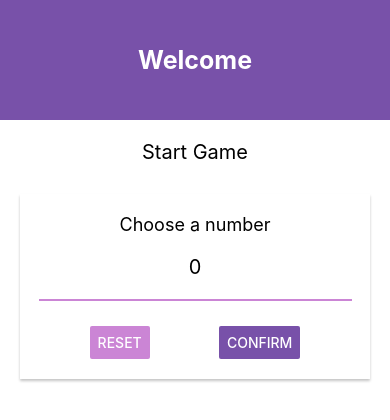
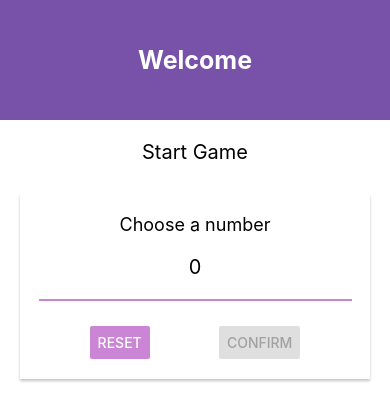
Before and after one commit to MustaCH/Switch_GarciaPoletti, a React Native app: screen / in a window 390 px wide. Shown: the top 420 px of the page. Built offline with nearby package versions, Linux system fonts and the light colour scheme.

Commit message:
switch screens added

```diff
--- a/src/components/index.js
+++ b/src/components/index.js
@@ -1,2 +1,3 @@
 export { default as Header } from "./header/index";
 export { default as Card } from "./card/index";
+export { default as NumberContainer } from "./number-container/index";
--- /dev/null
+++ b/src/components/number-container/index.jsx
@@ -0,0 +1,13 @@
+import React from "react";
+import { styles } from "./styles";
+import { View, Text } from "react-native";
+
+const NumberContainer = ({ number }) => {
+  return (
+    <View style={styles.container}>
+      <Text style={styles.number}>{number}</Text>
+    </View>
+  );
+};
+
+export default NumberContainer;
--- /dev/null
+++ b/src/components/number-container/styles.js
@@ -0,0 +1,22 @@
+import { StyleSheet } from "react-native";
+import { theme } from "../../constants";
+
+export const styles = StyleSheet.create({
+  container: {
+    width: 60,
+    height: 60,
+    backgroundColor: theme.colors.secundary,
+    justifyContent: "center",
+    alignItems: "center",
+    borderWidth: 2,
+    borderColor: theme.colors.primary,
+    borderRadius: 50,
+    marginVertical: 10,
+  },
+
+  number: {
+    fontSize: 25,
+    fontWeight: "bold",
+    color: theme.colors.white,
+  },
+});
--- a/src/index.jsx
+++ b/src/index.jsx
@@ -1,11 +1,24 @@
 import { View } from "react-native";
-import { StartGame } from "./screens/index";
+import { Game, StartGame } from "./screens/index";
 import { styles } from "./styles";
+import { useState } from "react";
+import { Header } from "./components";
 
 export default function App() {
+  const [userNumber, setUserNumber] = useState(null);
+
+  const onStartGame = (number) => {
+    setUserNumber(number);
+  };
+
+  const headerTitle = userNumber ? "Game" : "Welcome";
+
+  const Content = () =>
+    userNumber ? <Game /> : <StartGame onStartGame={onStartGame} />;
   return (
     <View style={styles.container}>
-      <StartGame />
+      <Header title={headerTitle} />
+      <Content />
     </View>
   );
 }
--- a/src/screens/start-game/index.jsx
+++ b/src/screens/start-game/index.jsx
@@ -5,22 +5,61 @@ import {
   TextInput,
   Button,
   Keyboard,
+  Alert,
 } from "react-native";
-import { Card, Header } from "../../components/index";
+import { Card, Header, NumberContainer } from "../../components/index";
 import { styles } from "./styles";
 import { theme } from "../../constants";
 import { useState } from "react";
 
-const StartGame = () => {
+const StartGame = ({ onStartGame }) => {
   const [numberOpt, setNumberOpt] = useState("");
+  const [confirmed, setConfirmed] = useState(false);
+  const [selectedNum, setSelectedNum] = useState(null);
 
   const onHandleChangeText = (text) => {
     setNumberOpt(text.replace(/[^0-9]/g, ""));
   };
+
+  const onHandleConfirm = () => {
+    const chosenNum = Number(numberOpt);
+    if (isNaN(chosenNum) || chosenNum <= 0 || chosenNum > 99) {
+      Alert.alert("Invalid number", "Number has to be between 1 and 99", [
+        { text: "Okay", style: "destructive", onPress: () => setNumberOpt("") },
+      ]);
+    } else {
+      setConfirmed(true);
+      setSelectedNum(chosenNum);
+      setNumberOpt("");
+    }
+  };
+
+  const onHandleReset = () => {
+    setNumberOpt("");
+    setConfirmed(false);
+    setSelectedNum(null);
+  };
+
+  const onHandleStart = () => {
+    onStartGame(selectedNum);
+  };
+
+  const Confirmed = () =>
+    confirmed ? (
+      <Card style={styles.confirmedContainer}>
+        <Text style={styles.confirmedTitle}>Selected Number</Text>
+        <NumberContainer number={selectedNum} />
+        <Button
+          title="Start Game"
+          onPress={onHandleStart}
+          color={theme.colors.primary}
+        />
+      </Card>
+    ) : null;
+
   return (
     <TouchableWithoutFeedback onPress={() => Keyboard.dismiss()}>
       <View style={styles.container}>
-        <Header title="Welcome" />
         <Text style={styles.title}>Start Game</Text>
         <Card style={styles.inputContainer}>
           <Text style={styles.label}>Choose a number</Text>
@@ -38,16 +77,18 @@ const StartGame = () => {
           <View style={styles.buttonContainer}>
             <Button
               title="Reset"
-              onPress={() => {}}
+              onPress={onHandleReset}
               color={theme.colors.secundary}
             />
             <Button
               title="Confirm"
-              onPress={() => {}}
+              onPress={onHandleConfirm}
               color={theme.colors.primary}
+              disabled={numberOpt === ""}
             />
           </View>
         </Card>
+        <Confirmed />
       </View>
     </TouchableWithoutFeedback>
   );
--- a/src/screens/start-game/styles.js
+++ b/src/screens/start-game/styles.js
@@ -38,4 +38,15 @@ export const styles = StyleSheet.create({
     flexDirection: "row",
     justifyContent: "space-around",
   },
+
+  confirmedContainer: {
+    height: 150,
+    justifyContent: "center",
+    alignItems: "center",
+    marginHorizontal: 20,
+    marginVertical: 20,
+  },
+  confirmedTitle: {
+    fontSize: 15,
+  },
 });
```
